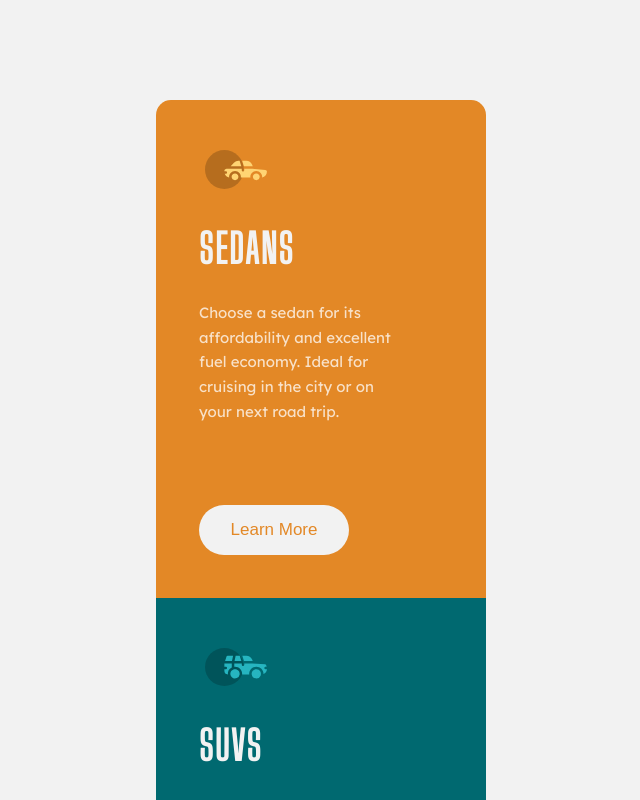
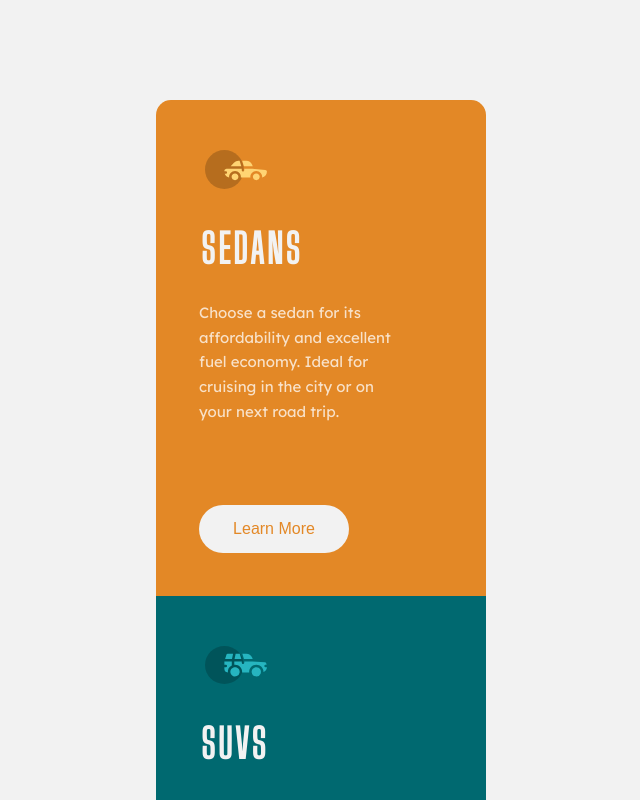
Before and after one commit to iormes/3ColumnPreviewCard-Challenge, a plain HTML site: page index.html in a window 1280 px wide. Shown: the top 800 px of the page, without its empty margins (319-959 px from the left). Drawn offline with Linux system fonts and the light colour scheme.

Commit message:
Update styles.css

```diff
--- a/styles.css
+++ b/styles.css
@@ -22,17 +22,17 @@ h1 {
     font-weight: 700;
     font-size: 40px;
     color: hsl(0, 0%, 95%);
-    margin: 32px 0 0 0;
+    margin: 32px 0 0 2px;
     text-transform: uppercase;
-    letter-spacing: 2px;
+    letter-spacing: 3px;
 }
 
 button{
     border-radius: 50px;
     width: 150px;
-    height: 50px;
+    height: 48px;
 
-    font-size: 17px;
+    font-size: 16px;
     margin-top: 65px;
 }
 
```
